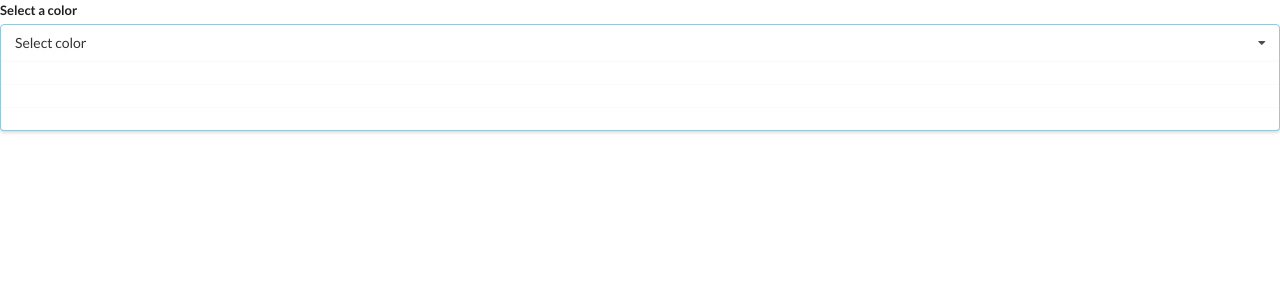
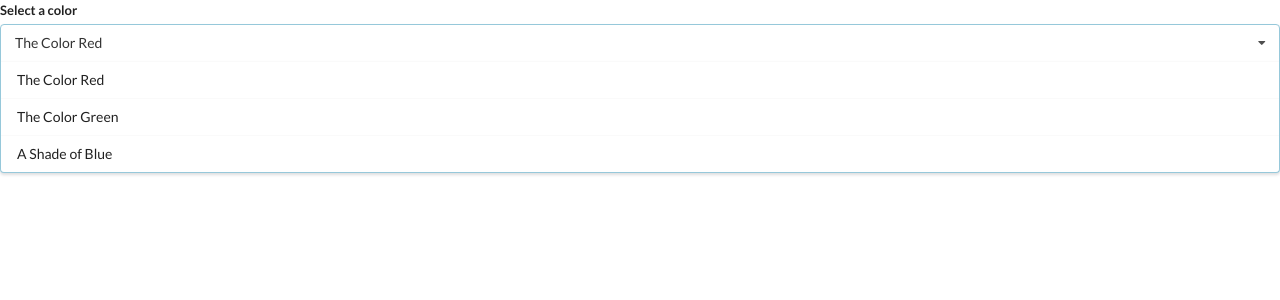
Before and after one commit to DrishtiGoda/ReactCourse, a React (Create React App) app in the folder widgets/: page / in a window 1280 px wide. Shown: the top 300 px of the page. Built offline with nearby package versions, Linux system fonts and the light colour scheme.

Commit message:
Selection State

```diff
--- a/widgets/src/App.js
+++ b/widgets/src/App.js
@@ -1,4 +1,4 @@
-import React from "react";
+import React, { useState } from "react";
 import Accordion from "./components/Accordion";
 import Search from "./components/Search";
 import Dropdown from "./components/Dropdown";
@@ -34,6 +34,8 @@
 ];
 
 export default () => {
+  const [selected, setSelected] = useState(options[0]);
+
   return (
     // <div>
     //   <Accordion items={items} />
@@ -42,7 +44,11 @@
     //   <Search />
     // </div>
     <div>
-      <Dropdown options={options} />
+      <Dropdown
+        onSelectedChange={setSelected}
+        selected={selected}
+        options={options}
+      />
     </div>
   );
 };
--- a/widgets/src/components/Dropdown.js
+++ b/widgets/src/components/Dropdown.js
@@ -1,10 +1,14 @@
 import React from "react";
 
-const Dropdown = ({ options }) => {
+const Dropdown = ({ options, selected, onSelectedChange }) => {
   const renderedOptions = options.map((option) => {
     return (
-      <div key={option.value} className="item">
-        {options.label}
+      <div
+        onClick={() => onSelectedChange(option)}
+        key={option.value}
+        className="item"
+      >
+        {option.label}
       </div>
     );
   });
@@ -14,11 +18,9 @@
       <div className="field">
         <label className="label">Select a color</label>
         <div className="ui selection dropdown visible active">
-            <i className="dropdown icon"></i>
-            <div className="text">Select color</div>
-            <div className="menu visible transition">
-                {renderedOptions}
-            </div>
+          <i className="dropdown icon"></i>
+          <div className="text">{selected.label}</div>
+          <div className="menu visible transition">{renderedOptions}</div>
         </div>
       </div>
     </div>
```
